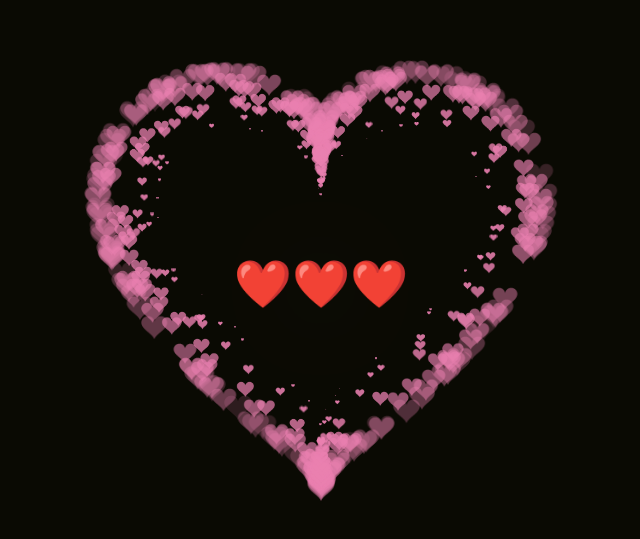
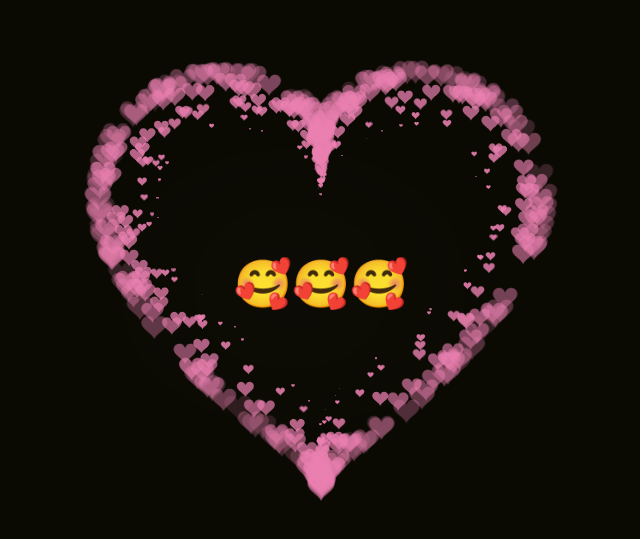
Before and after one commit to MasonLearnCode/makeBongLaugh, a plain HTML site: page heart/heart9.html in a window 1280 px wide. Shown: the part 123-662 px from the top of the page, without its empty margins (319-959 px from the left). Drawn offline with Linux system fonts and the light colour scheme; files that its build step writes are made by us from their sources.

Commit message:
Update heart9.html

```diff
--- a/heart/heart9.html
+++ b/heart/heart9.html
@@ -59,7 +59,7 @@ canvas {
             text2: document.getElementById("text2"),
         };
 
-        const texts = ["I", "Love", "You", "3000", "❤️❤️❤️"];
+        const texts = ["Anh", "Nho", "BAEBONG~", "Nhieuuuu~~", "🥰🥰🥰"];
 
         const morphTime = 1;
         const cooldownTime = 0.25;
```
